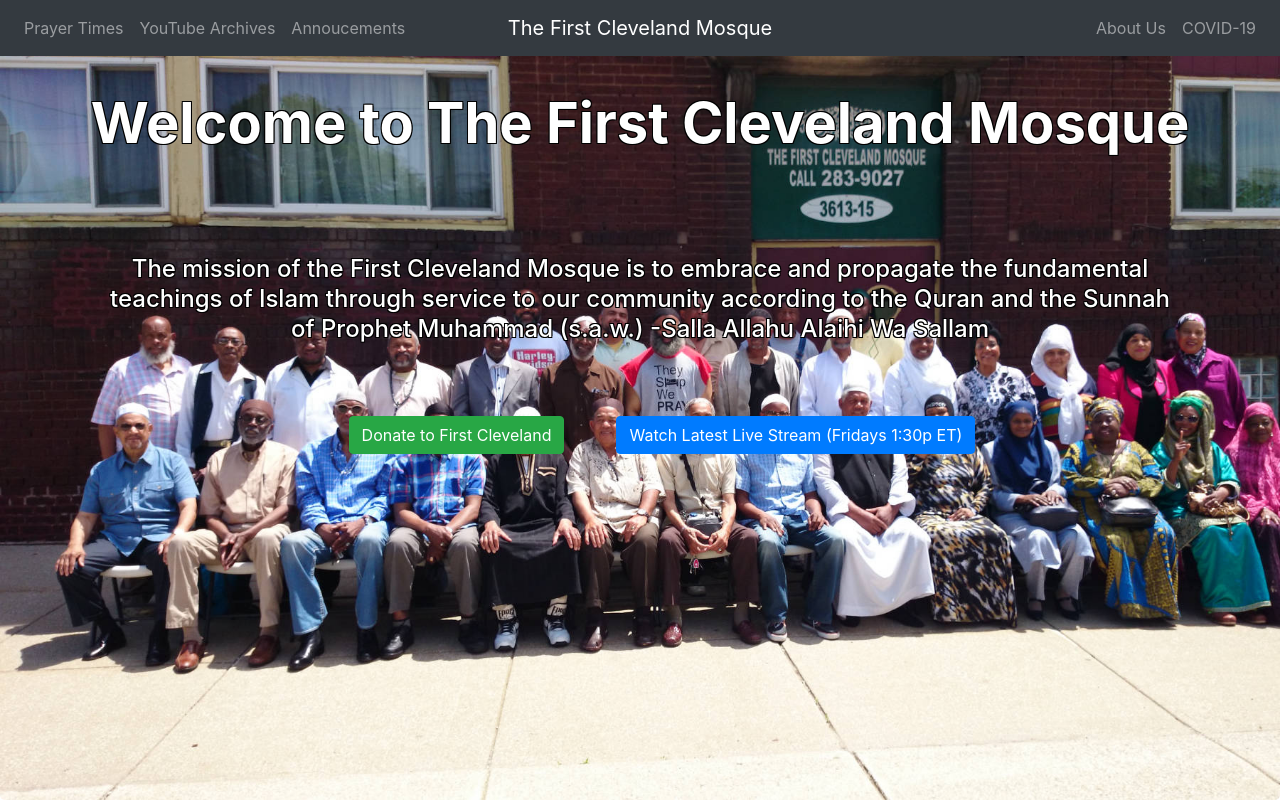
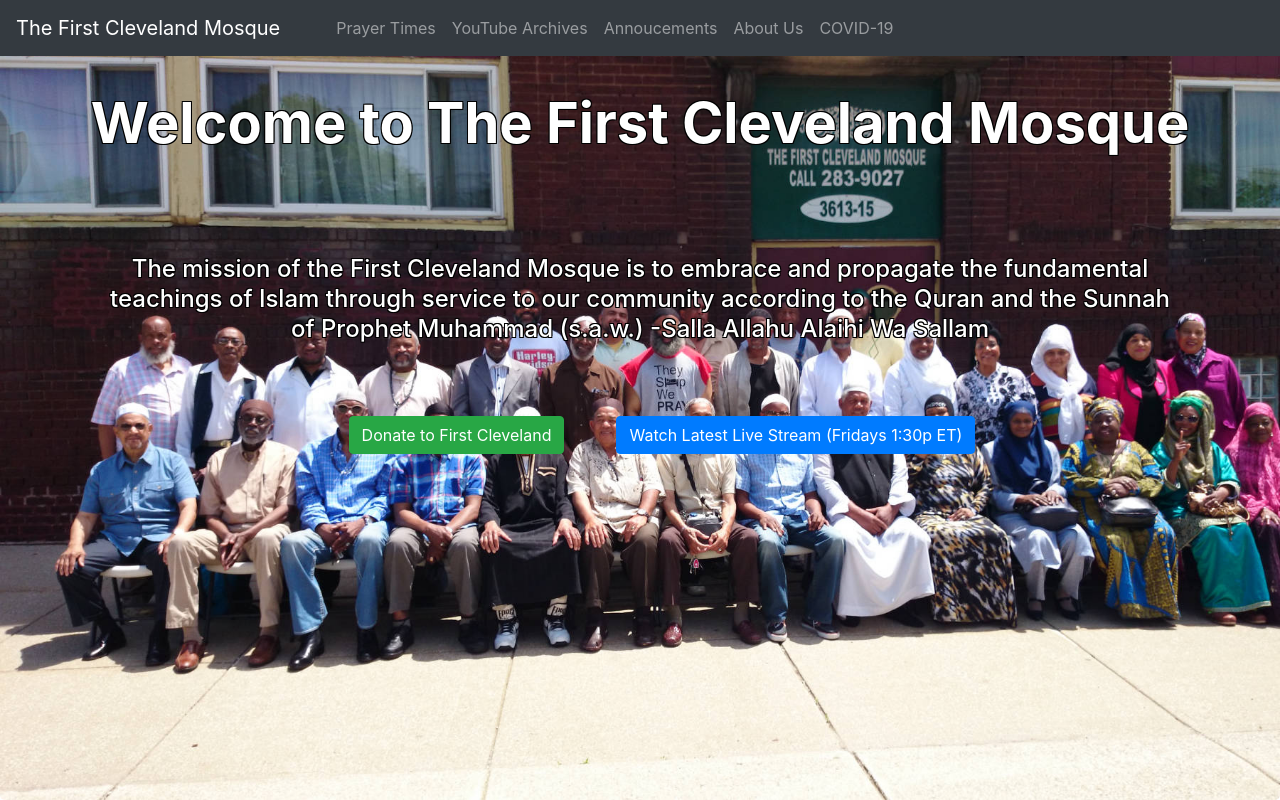
Before and after one commit to yhegazy/firstclev, a React (Create React App) app: page / in a window 1280 px wide. Built offline with nearby package versions, Linux system fonts and the light colour scheme.

Commit message:
20210307::Navbar now working!

```diff
--- a/src/components/Navbar.js
+++ b/src/components/Navbar.js
@@ -1,5 +1,6 @@
 import React from 'react'
 import { NavLink } from 'react-router-dom'
+import {Navbar, Nav, Form} from 'react-bootstrap'
 
 
 
@@ -9,37 +10,20 @@ const NavMenu = () => {
 
     return (
         <header>
-        <nav className="navbar fixed-top navbar-expand-md navbar-dark bg-dark">
-        <div className="navbar-collapse collapse w-100 order-1 order-md-0 dual-collapse2">
-            <ul className="navbar-nav mr-auto">
-                <li className="nav-item">
-                    <NavLink className="nav-link" to="/salah">Prayer Times</NavLink>
-                </li>
-                <li className="nav-item">
-                    <NavLink className="nav-link" to="/archives">YouTube Archives</NavLink>
-                </li>
-                <li className="nav-item">
-                    <NavLink className="nav-link" to="/annoucements">Annoucements</NavLink>
-                </li>
-            </ul>
-        </div>
-        <div className="mx-auto order-0">
-            <NavLink className="navbar-brand mx-auto" to="/">The First Cleveland Mosque</NavLink>
-            <button className="navbar-toggler" type="button" data-toggle="collapse" data-target=".dual-collapse2">
-                <span className="navbar-toggler-icon"></span>
-            </button>
-        </div>
-        <div className="navbar-collapse collapse w-100 order-3 dual-collapse2">
-            <ul className="navbar-nav ml-auto">
-                <li className="nav-item">
-                <NavLink className="nav-link" to="/about">About Us</NavLink>
-                </li>
-                <li className="nav-item">
-                    <NavLink className="nav-link" to="/covid">COVID-19</NavLink>
-                </li>
-            </ul>
-        </div>
-    </nav>
+            <Navbar className="navbar fixed-top navbar-expand-md navbar-dark bg-dark" expand="lg">
+                <NavLink className="navbar-brand mx-auto" to="/">The First Cleveland Mosque</NavLink>
+
+                <Navbar.Toggle aria-controls="basic-navbar-nav" />
+                <Navbar.Collapse id="basic-navbar-nav">
+                    <Nav className="mx-5">
+                        <NavLink className="nav-link" to="/salah">Prayer Times</NavLink>
+                        <NavLink className="nav-link" to="/archives">YouTube Archives</NavLink>
+                        <NavLink className="nav-link" to="/annoucements">Annoucements</NavLink>
+                        <NavLink className="nav-link" to="/about">About Us</NavLink>
+                        <NavLink className="nav-link" to="/covid">COVID-19</NavLink>
+                    </Nav>
+            </Navbar.Collapse>
+        </Navbar>
     </header>
     )
 }
```
Also changed, not shown: server.js (deleted, +0 -19 lines).
